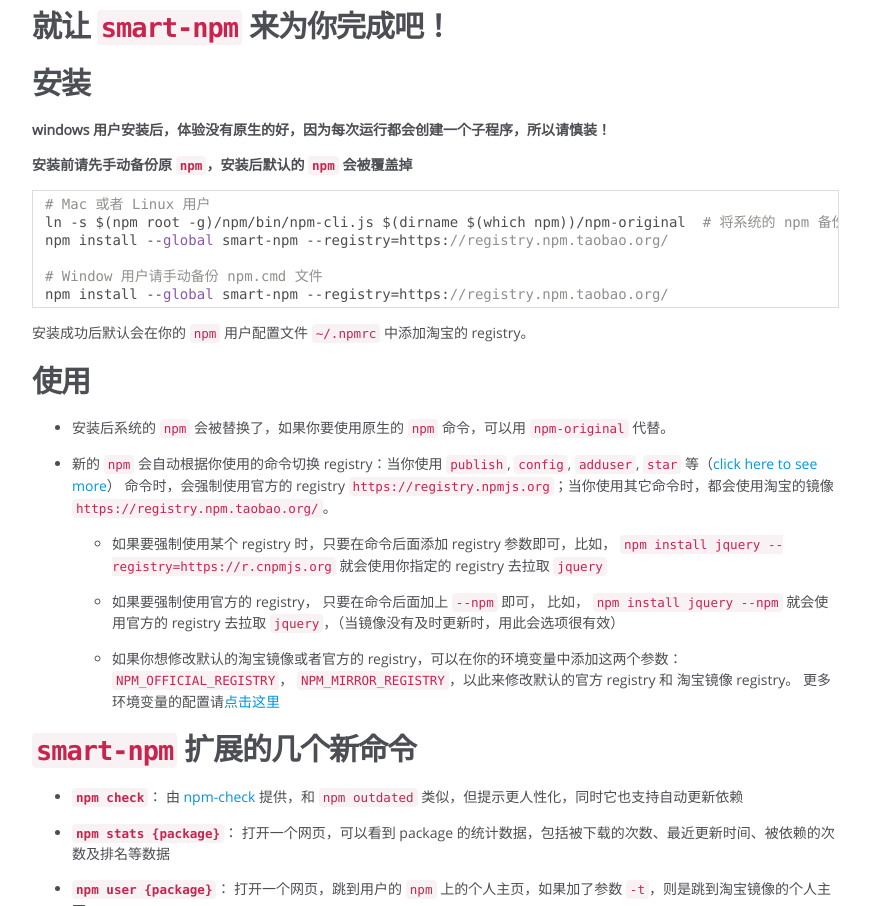
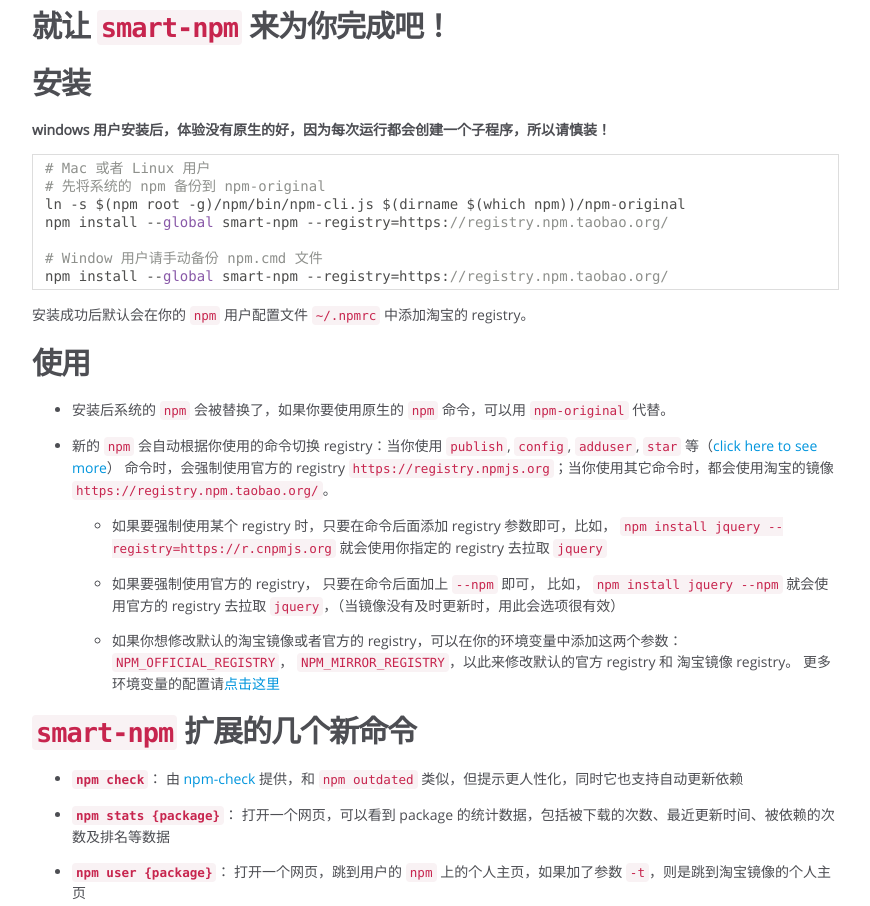
Before and after one commit to qiu8310/smart-npm, a plain HTML site: page index.html in a window 1280 px wide. Shown: the part 1719-2625 px from the top of the page, without its empty margins (0-870 px from the left). Drawn offline with Linux system fonts and the light colour scheme.

Commit message:
publish docs

```diff
--- a/index.html
+++ b/index.html
@@ -78,9 +78,9 @@
 </blockquote>
 <p><strong>所以，我们就需要一个更智能的 <code>npm</code> 了，可以在我们使用 <code>npm install</code> 时自动从国内的镜像下载，而在我们使用 <code>npm publish</code> 又能发布到官方的 registry 上！</strong></p>
 <h3>就让 <code>smart-npm</code> 来为你完成吧！</h3><h2>安装</h2><p><strong>windows 用户安装后，体验没有原生的好，因为每次运行都会创建一个子程序，所以请慎装！</strong> </p>
-<p><strong>安装前请先手动备份原 <code>npm</code>，安装后默认的 <code>npm</code> 会被覆盖掉</strong></p>
 <pre class="prettyprint source lang-bash"><code># Mac 或者 Linux 用户
-ln -s $(npm root -g)/npm/bin/npm-cli.js $(dirname $(which npm))/npm-original  # 将系统的 npm 备份到 npm-original
+# 先将系统的 npm 备份到 npm-original
+ln -s $(npm root -g)/npm/bin/npm-cli.js $(dirname $(which npm))/npm-original
 npm install --global smart-npm --registry=https://registry.npm.taobao.org/
 
 # Window 用户请手动备份 npm.cmd 文件
@@ -201,7 +201,7 @@
 <br class="clear">
 
 <footer>
-    Documentation generated by <a href="https://github.com/jsdoc3/jsdoc">JSDoc 3.3.0-beta3</a> on Sat Apr 18 2015 23:40:19 GMT+0800 (CST)
+    Documentation generated by <a href="https://github.com/jsdoc3/jsdoc">JSDoc 3.3.0-beta3</a> on Sat Apr 18 2015 23:42:28 GMT+0800 (CST)
 </footer>
 
 <script> prettyPrint(); </script>
```
Also changed, not shown: env.js.html (+1 -1 lines), global.html (+1 -1 lines), module-utils.html (+1 -1 lines), npm-cmds.js.html (+1 -1 lines), parse-args.js.html (+1 -1 lines), utils.js.html (+1 -1 lines).
